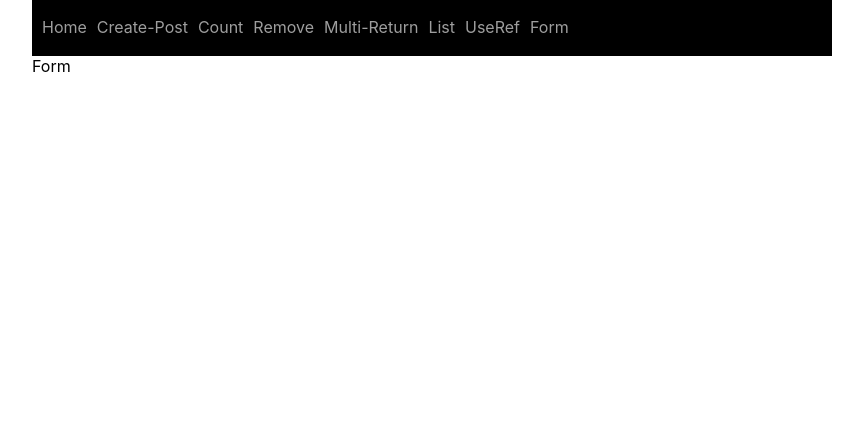
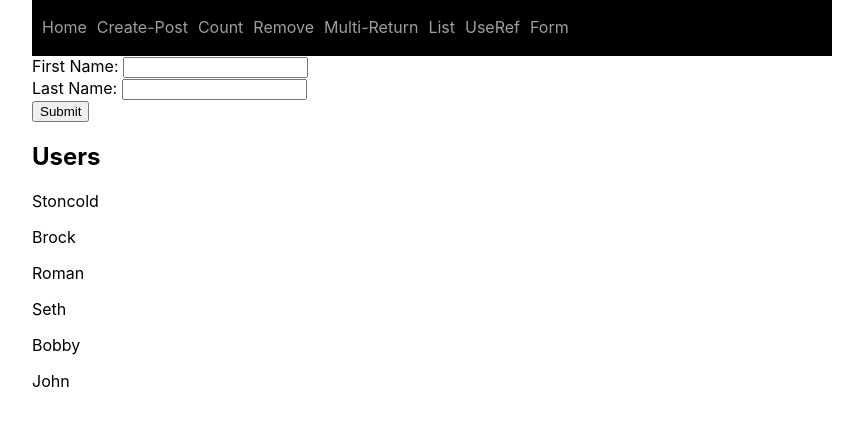
Before and after one commit to ajay09a/React-blog, a React (Create React App) app: page /creating-form in a window 1280 px wide. Shown: the top 426 px of the page, without its empty margins (208-1071 px from the left). Built offline with nearby package versions, Linux system fonts and the light colour scheme.

Commit message:
created first form

```diff
--- a/src/components/Form.js
+++ b/src/components/Form.js
@@ -1,7 +1,34 @@
-import React from 'react'
+import React, {useState} from 'react'
+import { data } from './data';
 
 export const Form = () => {
+    const [fname, setfname] = useState('');
+    const [lname, setlname] = useState('')
+    const [user, setuser] = useState(data)
+    const handleSubmit = (e)=>{
+        e.preventDefault();
+        if(!fname && !lname) return;
+        const name = fname+" "+lname;
+        const fid = Date.now();
+        const newUser = {id: fid, user: name}
+        const updatedUsers = [...user,newUser]
+        setuser(updatedUsers)
+    }
   return (
-    <div>Form</div>
+    <>
+    <form onSubmit={handleSubmit}>
+        <label>First Name: </label>
+        <input value={fname} fname={fname} onChange={(e)=>setfname(e.target.value)} /><br />
+        <label>Last Name: </label>
+        <input value={lname} fname={lname} onChange={(e)=>setlname(e.target.value)} /><br />
+        <button type='submit'>Submit</button>
+    </form>
+    <div>
+        <h2>Users</h2>
+        {user.map((users)=>{
+            return <p key={users.id}>{users.user}</p>
+        })}
+    </div>
+    </>
   )
 }
--- a/src/components/data.js
+++ b/src/components/data.js
@@ -1,10 +1,10 @@
 export const data =[
-    {id:1,user: "ajay"},
-    {id:2,user: 2},
-    {id:3,user: 3},
-    {id:4,user: 4},
-    {id:5,user: 5},
-    {id:6,user: 6},
+    {id:1,user: "Stoncold"},
+    {id:2,user: "Brock"},
+    {id:3,user: "Roman"},
+    {id:4,user: "Seth"},
+    {id:5,user: "Bobby"},
+    {id:6,user: "John"},
   ]
 
 export const people = [
```
